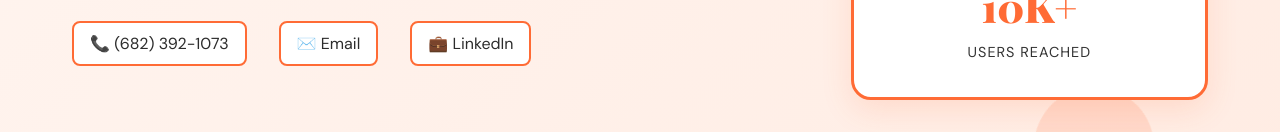
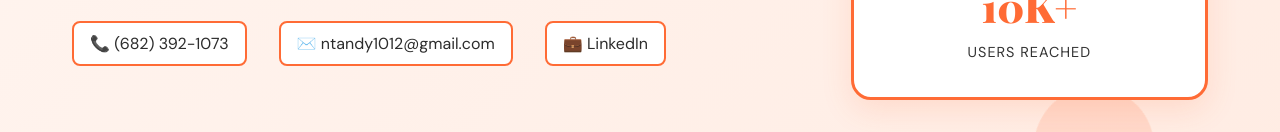
Before and after one commit to andyn1012/AnhNguyen.github.io, a plain HTML site: page index.html in a window 1280 px wide. Shown: the part 383-515 px from the top of the page. Drawn offline with nearby package versions, Linux system fonts and the light colour scheme.

Commit message:
Update index.html

```diff
--- a/index.html
+++ b/index.html
@@ -495,8 +495,8 @@
                         <a href="tel:+16823921073" class="contact-item">
                             📞 (682) 392-1073
                         </a>
-                        <a href="/cdn-cgi/l/email-protection#3c52485d5258450d0c0d0e7c5b515d5550125f5351" class="contact-item">
-                            ✉️ Email
+                        <a href="mailto:ntandy1012@gmail.com" class="contact-item">
+                            ✉️ ntandy1012@gmail.com
                         </a>
                         <a href="https://www.linkedin.com/in/andy-n-37802b181/" target="_blank" class="contact-item">
                             💼 LinkedIn
@@ -730,14 +730,14 @@
             <p>U.S. Citizen - Eligible to work in the U.S. for internships and full-time employment with no restrictions</p>
             <div class="footer-links">
                 <a href="tel:+16823921073">📞 (682) 392-1073</a>
-                <a href="/cdn-cgi/l/email-protection#68061c09060c115958595a280f05090104460b0705">✉️ Email</a>
+                <a href="mailto:ntandy1012@gmail.com">✉️ ntandy1012@gmail.com</a>
                 <a href="https://www.linkedin.com/in/andy-n-37802b181/" target="_blank">💼 LinkedIn</a>
             </div>
             <p style="margin-top: 2rem; font-size: 0.9rem; opacity: 0.8;">&copy; 2026 Anh Nguyen. All rights reserved.</p>
         </div>
     </footer>
 
-    <script data-cfasync="false" src="/cdn-cgi/scripts/5c5dd728/cloudflare-static/email-decode.min.js"></script><script>
+    <script>
         const observerOptions = {
             threshold: 0.1,
             rootMargin: '0px 0px -100px 0px'
```
